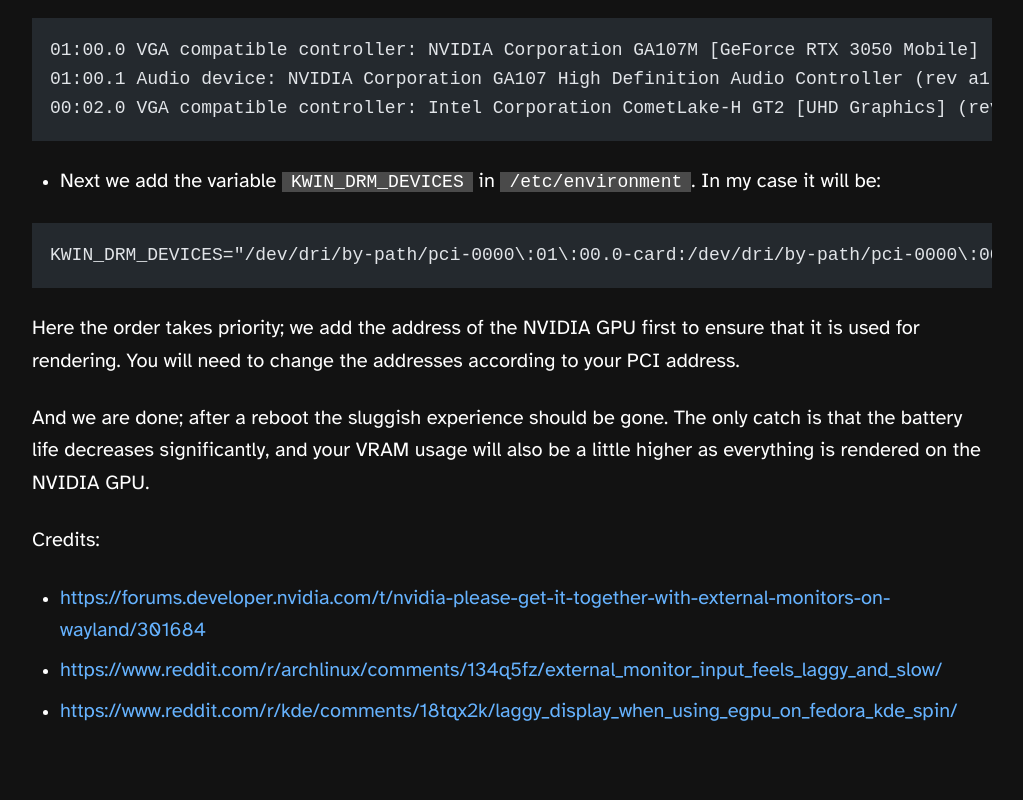
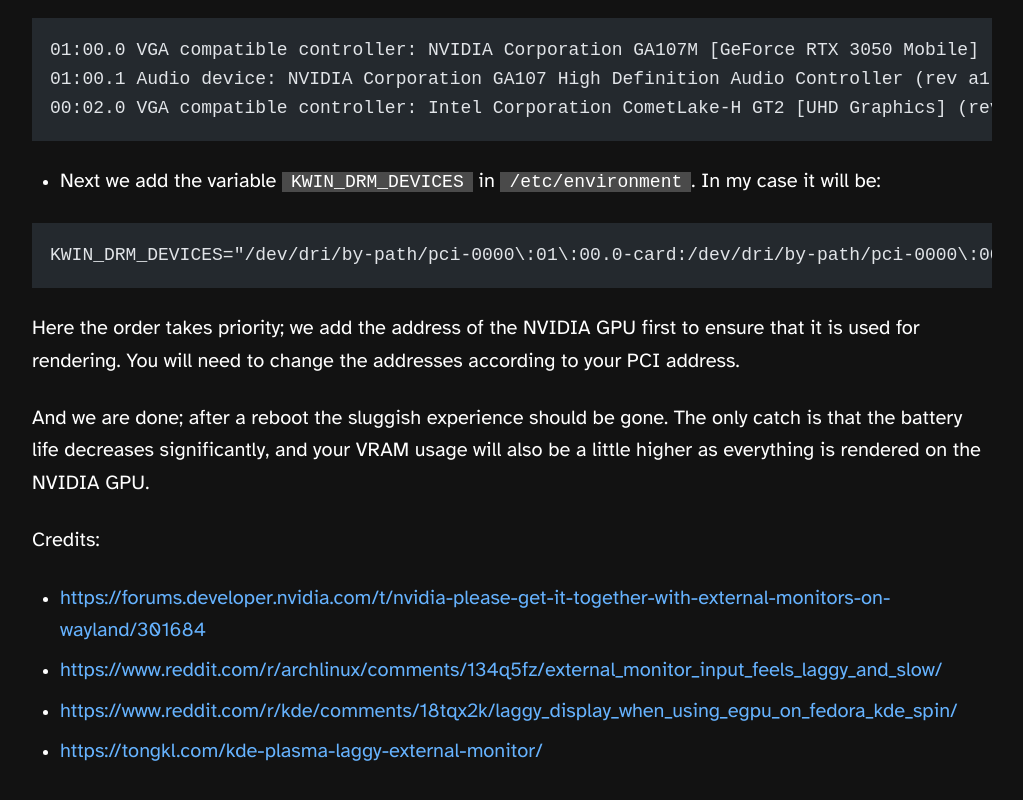
Before and after one commit to lattisse/crstl.me, an Astro site: page /blog/solving-low-fps-on-external-monitor-linux in a window 1280 px wide. Shown: the part 1579-2379 px from the top of the page, without its empty margins (128-1151 px from the left). Before the commit the page ends 2345 px from the top, so only its background shows below. Built offline with nearby package versions, Linux system fonts and the light colour scheme; Astro itself is replaced by a stand-in of ours; code samples lack their colours.

Commit message:
change scrollbar color

```diff
--- a/src/content/blog/solving-low-fps-on-external-monitor-linux.mdx
+++ b/src/content/blog/solving-low-fps-on-external-monitor-linux.mdx
@@ -57,3 +57,4 @@ Credits:
 - [https://forums.developer.nvidia.com/t/nvidia-please-get-it-together-with-external-monitors-on-wayland/301684](https://forums.developer.nvidia.com/t/nvidia-please-get-it-together-with-external-monitors-on-wayland/301684)
 - [https://www.reddit.com/r/archlinux/comments/134q5fz/external_monitor_input_feels_laggy_and_slow/](https://www.reddit.com/r/archlinux/comments/134q5fz/external_monitor_input_feels_laggy_and_slow/)
 - [https://www.reddit.com/r/kde/comments/18tqx2k/laggy_display_when_using_egpu_on_fedora_kde_spin/](https://www.reddit.com/r/kde/comments/18tqx2k/laggy_display_when_using_egpu_on_fedora_kde_spin/)
+- [https://tongkl.com/kde-plasma-laggy-external-monitor/](https://tongkl.com/kde-plasma-laggy-external-monitor/)
--- a/src/styles/global.css
+++ b/src/styles/global.css
@@ -310,3 +310,22 @@ fieldset {
 span {
     color: lightgreen;
 }
+
+/* Chrome / Edge / Safari */
+*::-webkit-scrollbar-track {
+    background: #1a1a1a;
+}
+
+*::-webkit-scrollbar-thumb {
+    background: #444;
+    border-radius: 4px;
+}
+
+*::-webkit-scrollbar-thumb:hover {
+    background: #555;
+}
+
+/* Firefox */
+* {
+    scrollbar-color: #444 #1a1a1a; /* thumb, track */
+}
```
